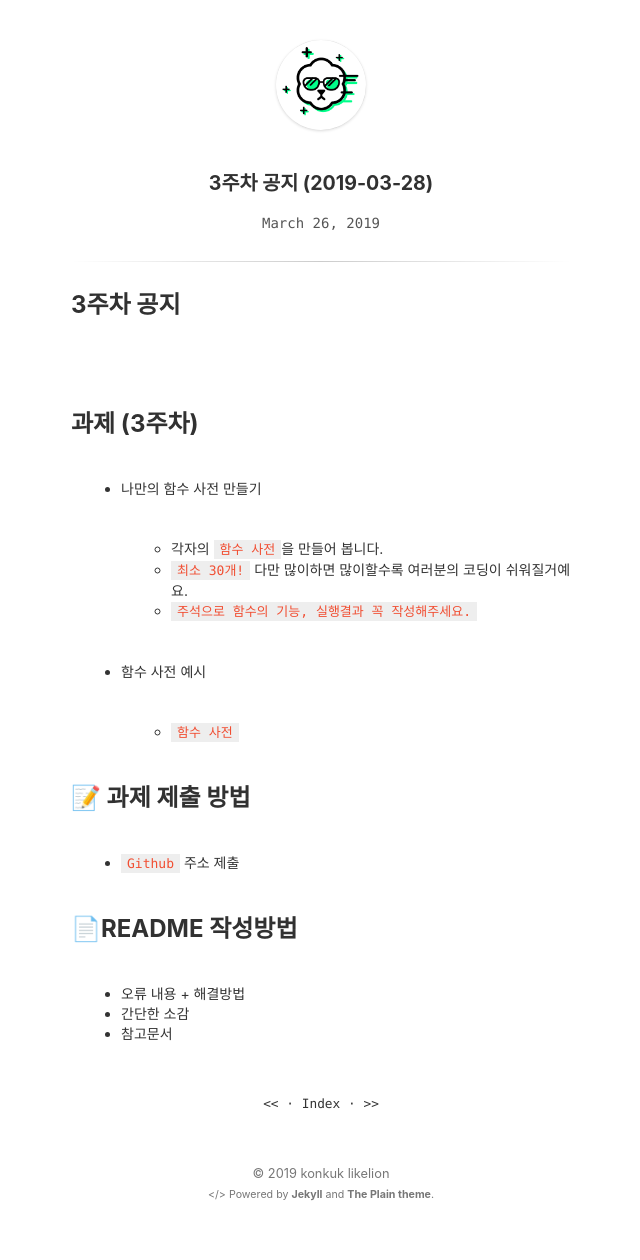
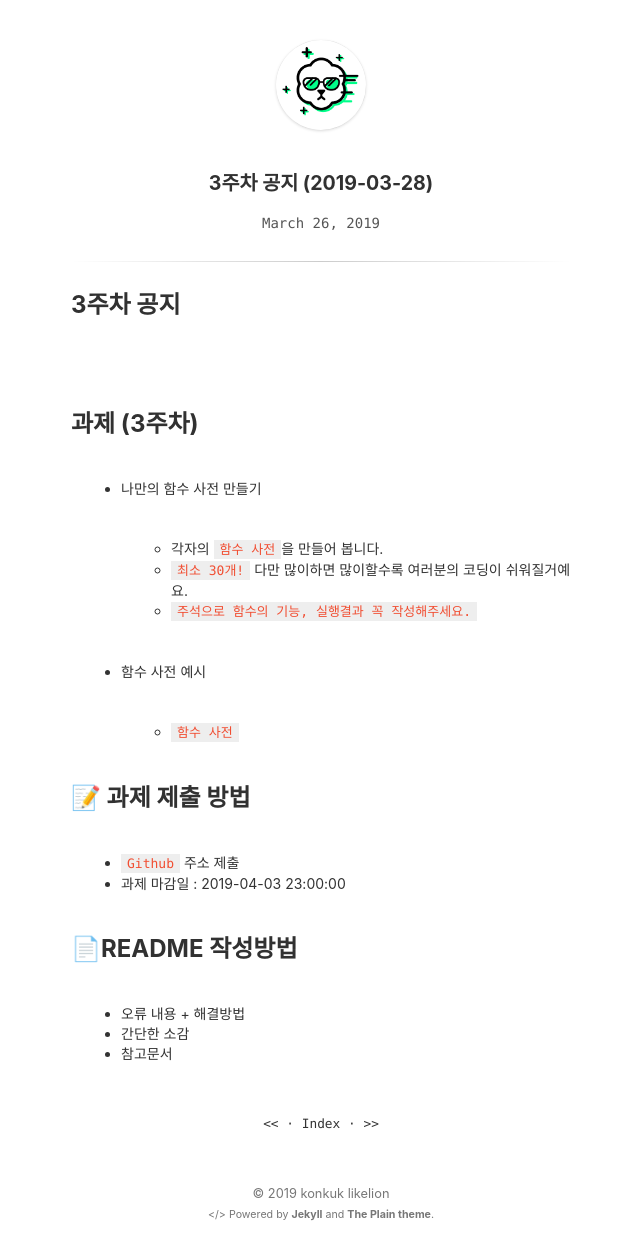
Before and after one commit to likelionkonkuk/likelionkonkuk.github.io, a Jekyll site: the page built from _posts/2019-03-26-notice-05.md, in a window 1280 px wide. Shown: the whole page, without its empty margins (319-959 px from the left). Built offline with Jekyll 4.4.1, drawn with Linux system fonts in a browser that asks for light colours.

Commit message:
add deadline

```diff
--- a/_posts/2019-03-26-notice-05.md
+++ b/_posts/2019-03-26-notice-05.md
@@ -23,7 +23,7 @@ updated: 2019-03-26
 ## 📝 과제 제출 방법
 
 - [`Github`](https://github.com) 주소 제출
-
+- 과제 마감일 : 2019-04-03 23:00:00
 
 ## 📄README 작성방법
 
```
Also changed, not shown: _posts/2019-03-26-notice-06.md (+1 -0 lines).
